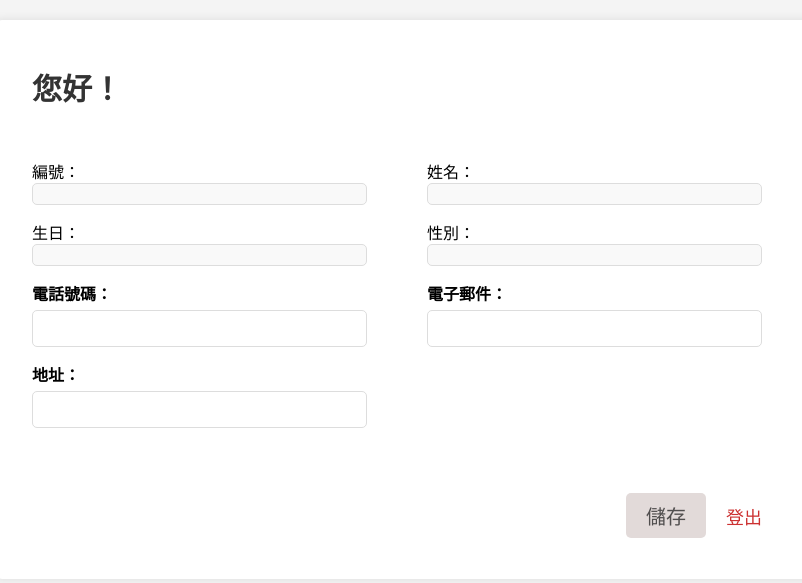
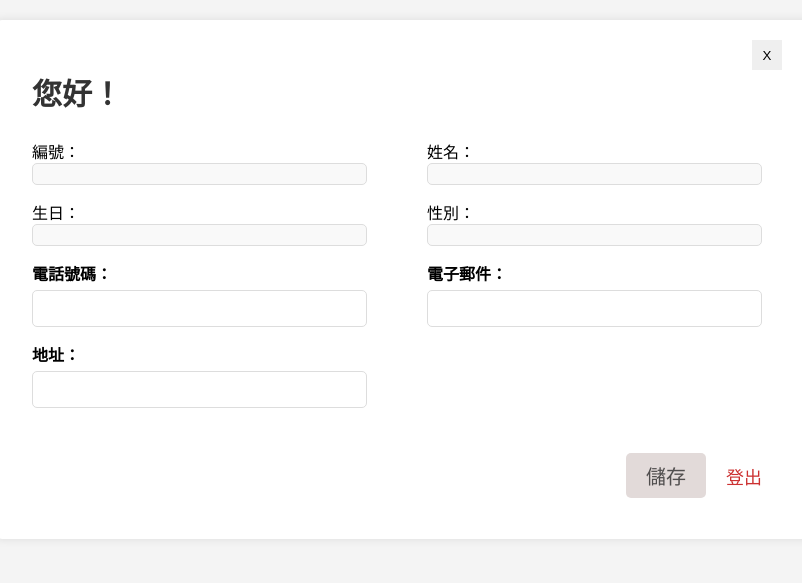
Before and after one commit to hsuchenhsi/Brch-, a Django app: page /information.html/ in a window 1280 px wide. Shown: the part 120-703 px from the top of the page, without its empty margins (233-1035 px from the left). Run offline with Django 4.2, Linux system fonts and the light colour scheme; data comes from the database, SQL or seed files in the repository.

Commit message:
誰可以幫我修information的x按鈕

```diff
--- a/static/css/information.css
+++ b/static/css/information.css
@@ -76,18 +76,6 @@ header {
     max-width: 500px;
     border-radius: 5px;
 }
-.close {
-    color: #aaa;
-    float: right;
-    font-size: 28px;
-    font-weight: bold;
-}
-.close:hover,
-.close:focus {
-    color: black;
-    text-decoration: none;
-    cursor: pointer;
-}
 form {
     max-width: 750px;
     margin: 20px auto;
@@ -97,13 +85,12 @@ form {
     border-radius: 10px;
     box-shadow: 0 0 10px rgba(0, 0, 0, 0.1);
     display: grid;
-    grid-gap: 20px; /* 列與列之間的間距 */
 
 }
 h2 {
-    margin-bottom: 30px;
     color: #333;
     font-size: 30px;
+    margin-top: 0px;
 }
 .list{
     display: grid;
@@ -138,21 +125,30 @@ input[type="text"], input[type="email"] {
     color: #333;
     box-sizing: border-box;
 }
-button {
-    width: 100%;
+
+.submit:hover {
+    background-color: rgb(201, 194, 193);
+}
+
+.submit{
     padding: 8px;
     background-color: rgb(226, 218, 217);
     color: #504e4e;
     border: none;
     border-radius: 5px;
     cursor: pointer;
-}
-button:hover {
-    background-color: rgb(201, 194, 193);
-}
-
-.submit{
     width: 80px;
     margin-left: auto;
     font-size: 20px;
 }
+
+.close {
+    top: 25px;
+    right: 20px;
+    color: #000000;
+    border: none;
+    width: 30px;
+    height: 30px;
+    cursor: pointer;
+    margin-left: auto;
+}
--- a/templates/information.html
+++ b/templates/information.html
@@ -16,6 +16,7 @@
     </header>
 
     <form>
+        <button id="close" class="close">&nbsp;X&nbsp;</button>
         <h2>{{ user.first_name }} 您好！</h2>
         <div class="list">
             <div>
@@ -53,6 +54,11 @@
         </nav>
     </form>
 
-    <script src="{% static 'js/header.js' %}"></script>
+    <script>
+        document.getElementById('close').addEventListener('click', function() {
+            window.history.back(); // Navigate back to the previous page
+        });
+    </script>
+
 </body>
 </html>
```
